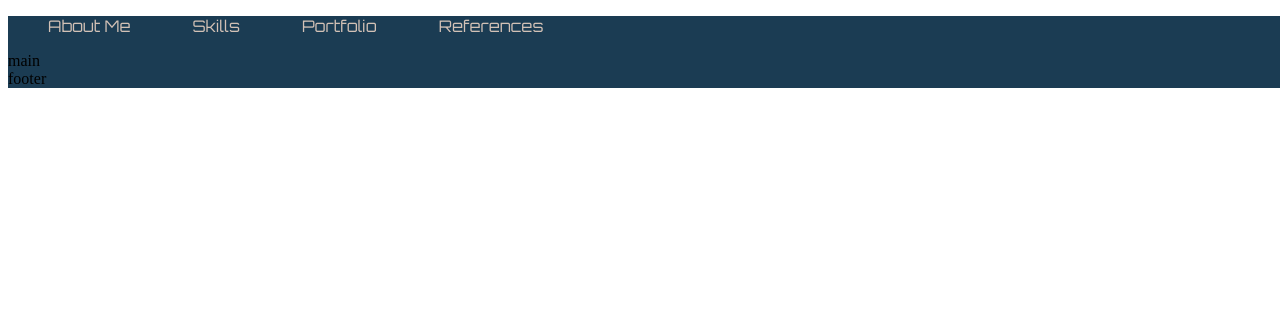
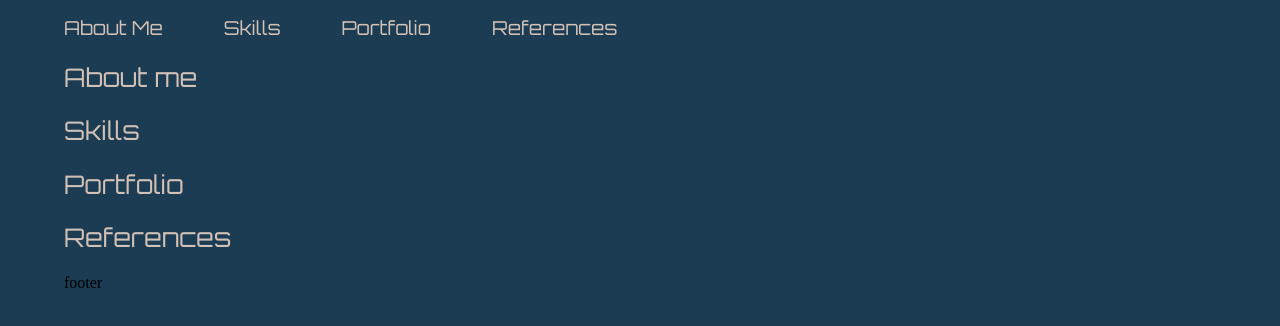
Before and after one commit to waernph/portfolio-react, a React (Create React App) app: page / in a window 1280 px wide. Shown: the top 326 px of the page. Built offline with nearby package versions, Linux system fonts and the light colour scheme; a web font is replaced by a local one.

Commit message:
Added href to navbar

```diff
--- a/src/App.js
+++ b/src/App.js
@@ -6,15 +6,18 @@ function App() {
       <header className="App-header">
         <nav>
           <ul className="Navbar-ul">
-            <li className="Navbar-li">About Me</li>
-            <li className="Navbar-li">Skills</li>
-            <li className="Navbar-li">Portfolio</li>
-            <li className="Navbar-li">References</li>
+            <li className="Navbar-li"><a href="#about-me">About Me</a></li>
+            <li className="Navbar-li"> <a href="#skills">Skills</a></li>
+            <li className="Navbar-li"> <a href="#portfolio">Portfolio</a></li>
+            <li className="Navbar-li"> <a href="#references">References</a></li>
           </ul>
         </nav>
       </header>
-      <main>
-        <section className="Main">main</section>
+      <main className="Main">
+        <section id="about-me"><h2>About me</h2></section>
+        <section id="skills"><h2>Skills</h2></section>
+        <section id="portfolio"><h2>Portfolio</h2></section>
+        <section id="references"><h2>References</h2></section>
       </main>
       <footer className="Footer">
         <section>footer</section>
--- a/src/index.css
+++ b/src/index.css
@@ -5,21 +5,50 @@
   --light-color: #D2C1B6;
   --hero-color-one: #74ff86;
   --hero-color-two: #b978ac;
+
+  --margin-left: 5%;
+  --margin-right: 5%;
   transition: all 0.5s ease-in-out;
+
 }
-.App{
+
+body {
   width: 100vw;
+  margin: 0;
+  top: 0;
   background-color: var(--bg-color);
+}
+
+.App {
+
+  margin-left: var(--margin-left);
+  margin-right: var(var--margin-right);
+
 }
 
 .Navbar-ul {
   display: flex;
   flex-direction: row;
   gap: 5%;
+  padding: 0;
 }
 
 .Navbar-li {
   list-style: none;
   font-family: "Orbitron", sans-serif;
+  font-weight: 400;
+  font-size: 1.2rem;
   color: var(--light-color);
 }
+
+h2{
+  font-family: "Orbitron", sans-serif;
+  font-weight: 400;
+  font-size: 1.6rem;
+  color: var(--light-color);
+}
+
+a {
+  text-decoration: none;
+  color: var(--light-color);
+}
```
Lines whose indentation alone changed are shown as unchanged.
